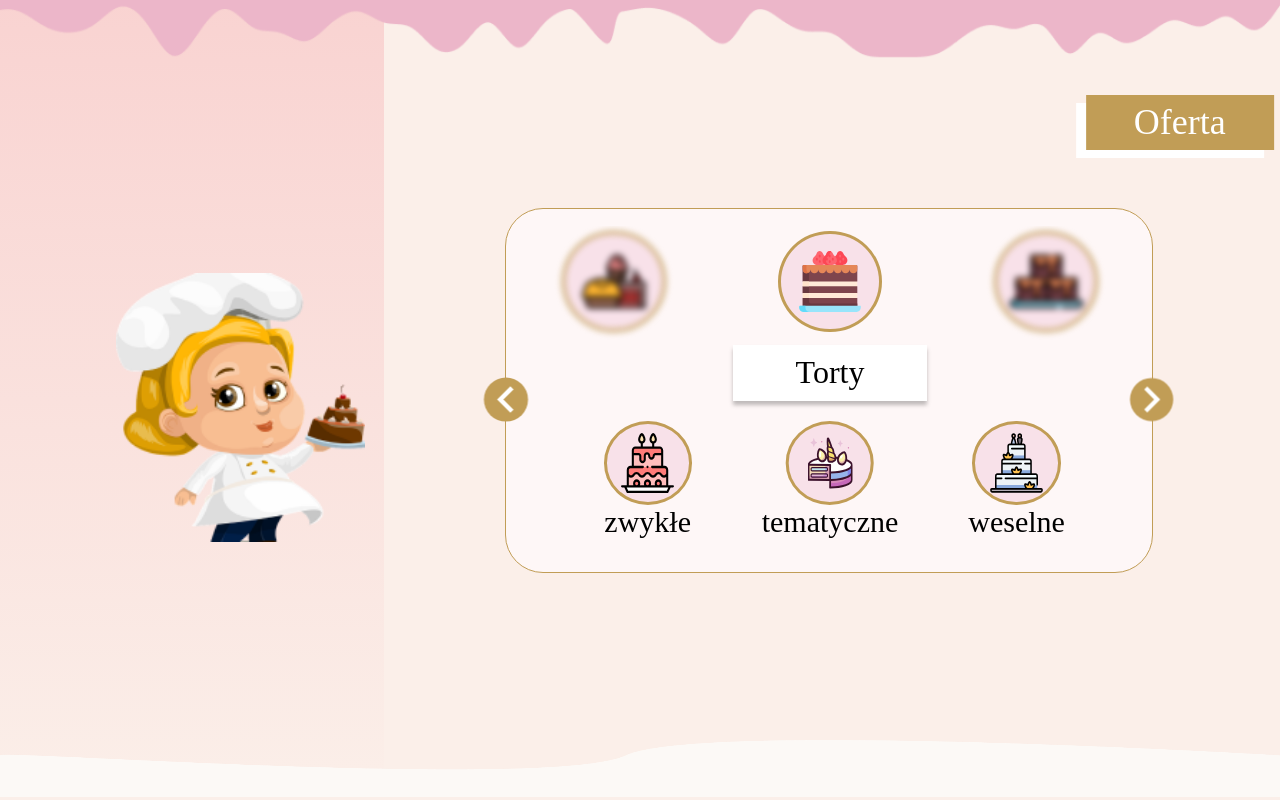
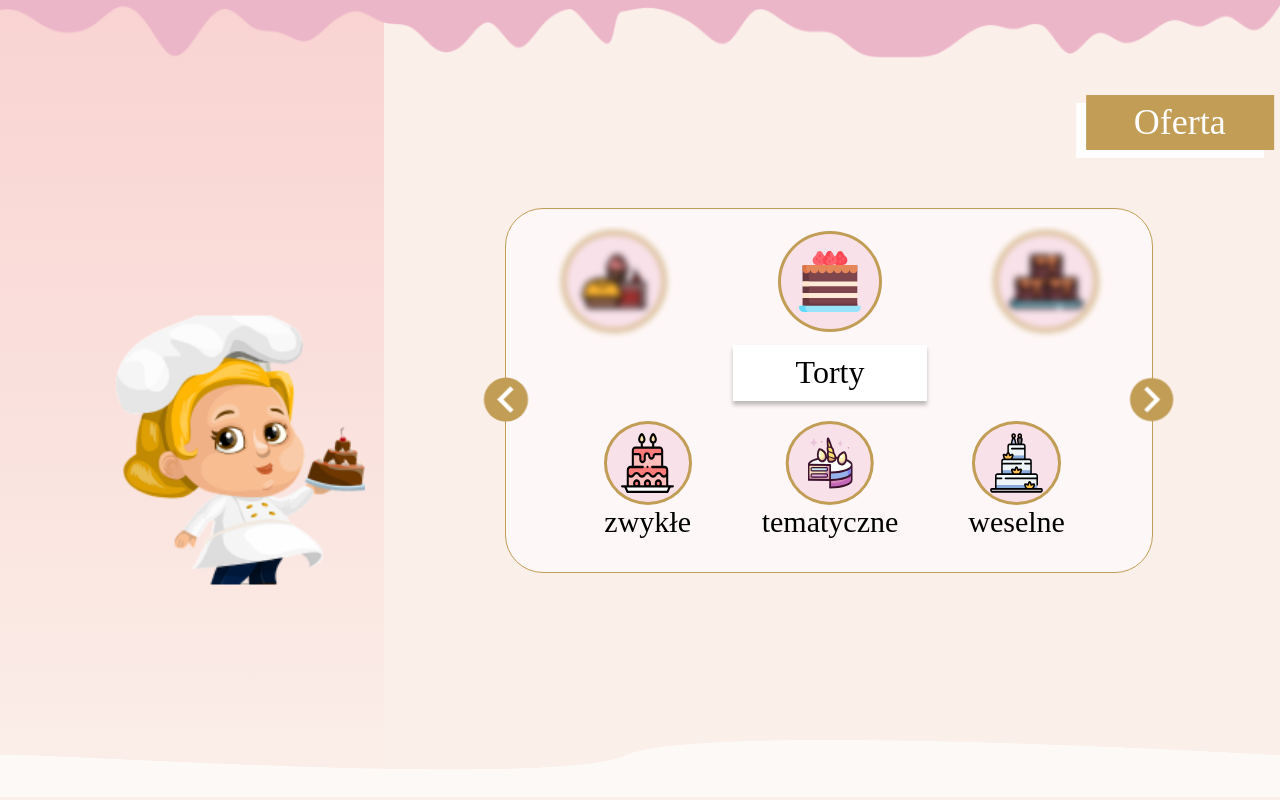
Before and after one commit to PioKl/Torty, a React (Create React App) app: page / in a window 1280 px wide. Shown: the part 800-1600 px from the top of the page. Built offline with nearby package versions, Linux system fonts and the light colour scheme; a web font is replaced by a local one.

Commit message:
Offer.scss|Styles update

```diff
--- a/src/style/Offer.scss
+++ b/src/style/Offer.scss
@@ -315,6 +315,7 @@ $iconSize: calc(14px + (50 - 14) * ((100vw - #{$bp-small-portraitWidth/1em*16px}
 /* ============================================================================================================
                                                     Desktop
 =============================================================================================================== */
+$sliderMargin: 17.33px;
 
 .offer-desktop {
     height: 100vh;
@@ -344,7 +345,11 @@ $iconSize: calc(14px + (50 - 14) * ((100vw - #{$bp-small-portraitWidth/1em*16px}
         width: 249px;
         height: 269px;
         //margin-top: 323px;
-        margin-top: 323px - 50px;
+        //margin-top: 323px - 50px;
+        position: relative;
+        top: 50%;
+        transform: translateY(-50%);
+        margin-top: 50px;
         margin-left: 116px;
     }
 
@@ -367,20 +372,20 @@ $iconSize: calc(14px + (50 - 14) * ((100vw - #{$bp-small-portraitWidth/1em*16px}
 
     &__offers-container {
         width: 648.14px;
-        height: 348.09px + 17.33px;
+        height: 348.09px + $sliderMargin;
         margin-left: 121px;
         background: #FEF7F7;
         border: 1px solid #C19D56;
-        box-sizing: border-box;
+        //box-sizing: border-box;
         border-radius: 38px;
     }
 
     &__offers-slider {
-        margin-top: 17.33px;
+        margin-top: $sliderMargin;
     }
 
     &__slider-item {
-        position: relative;
+        //position: relative;
         z-index: 50;
         height: 348.09px; //height containera
     }
@@ -473,6 +478,8 @@ $iconSize: calc(14px + (50 - 14) * ((100vw - #{$bp-small-portraitWidth/1em*16px}
     }
 
     &__details {
+        position: relative;
+
         &--commonCake {
             display: flex;
             justify-content: space-between;
@@ -657,7 +664,7 @@ $iconSize: calc(14px + (50 - 14) * ((100vw - #{$bp-small-portraitWidth/1em*16px}
     }
 }
 
-.button {
+/* .button {
     width: 53px !important;
     height: 53px !important;
     background: none;
@@ -677,7 +684,7 @@ $iconSize: calc(14px + (50 - 14) * ((100vw - #{$bp-small-portraitWidth/1em*16px}
     width: inherit;
     height: inherit;
     cursor: pointer;
-}
+} */
 
 /* .slick-prev {
     top: 50% !important;
```
